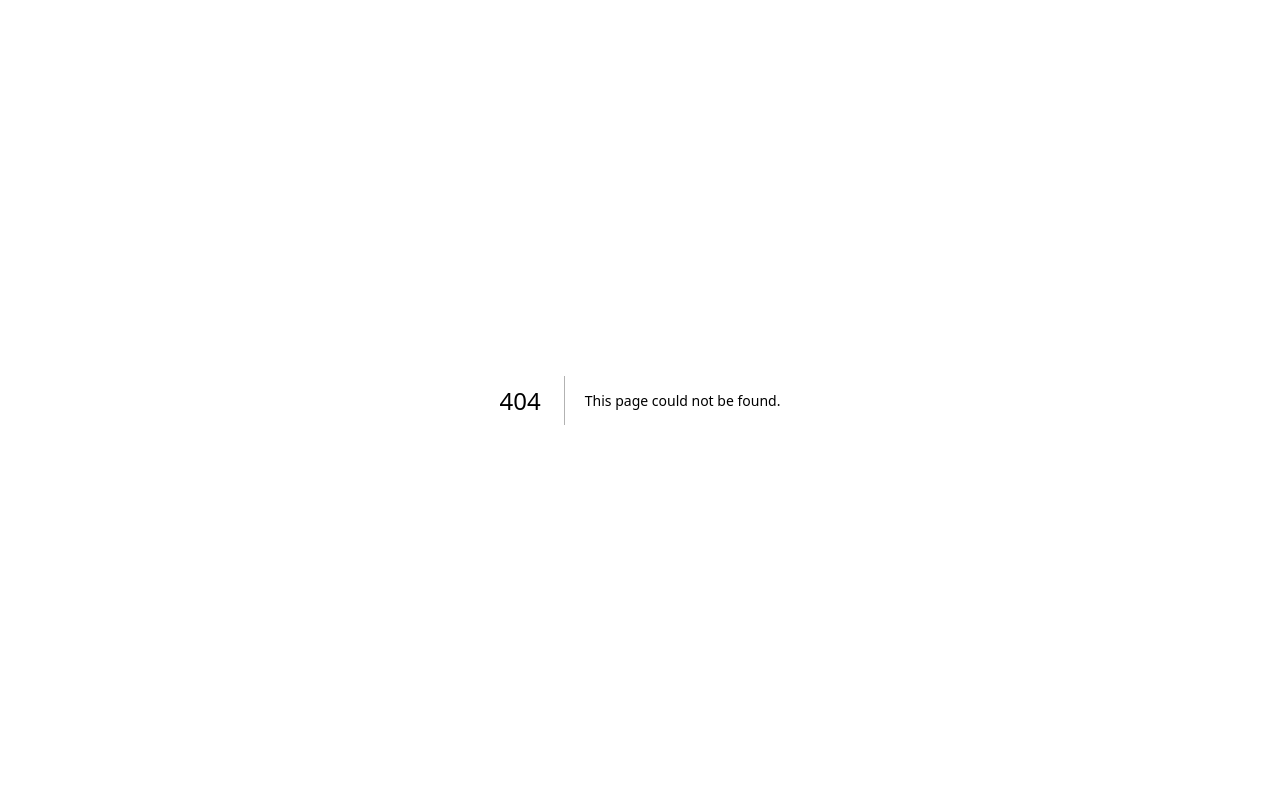
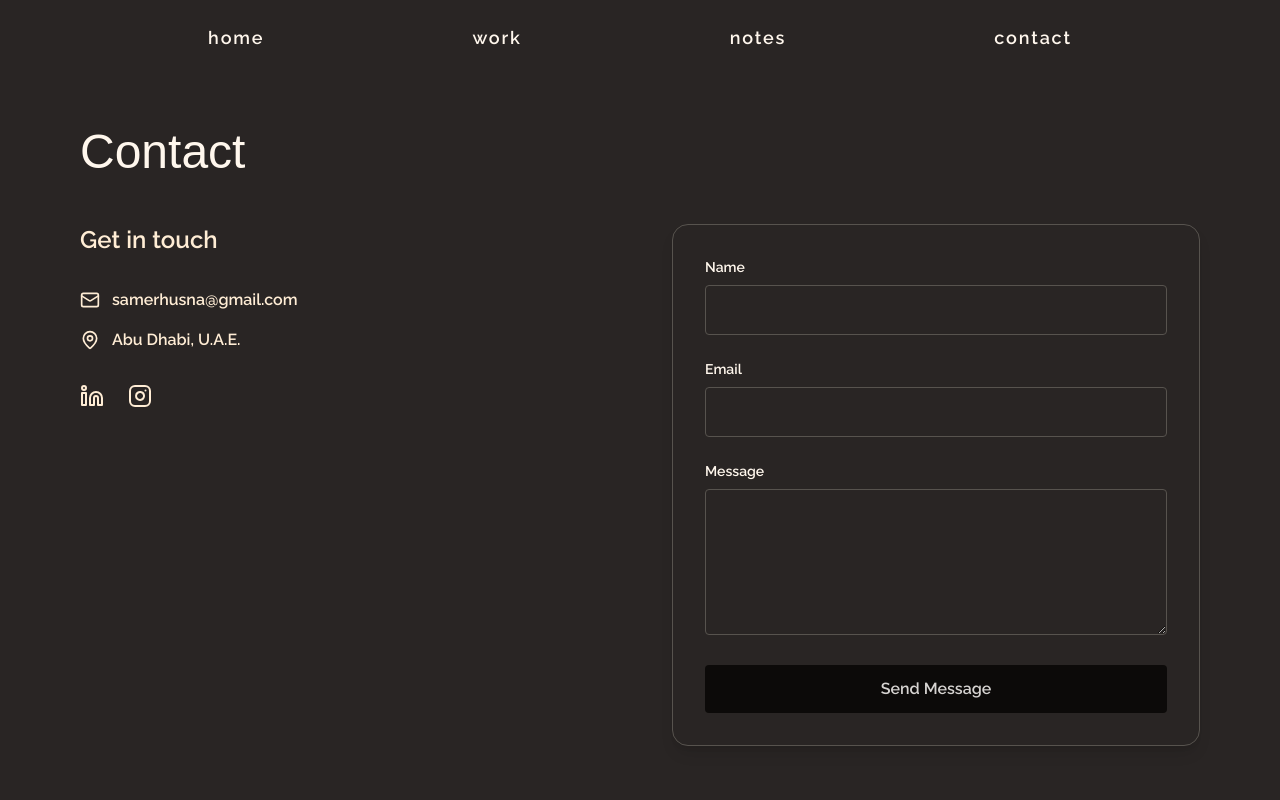
Before and after one commit to suhaamber/husna-samer, a Next.js app: page /contact in a window 1280 px wide. Before the commit this address had no page. Shown: the top 800 px of the page. Built offline with nearby package versions, Linux system fonts and the light colour scheme; a web font is replaced by a local one.

Commit message:
added contact page, monor adjustments to footer, page color, navbar

```diff
--- a/app/components/Footer.tsx
+++ b/app/components/Footer.tsx
@@ -2,7 +2,7 @@ export default function Footer() {
     return (
         <section
           id="contact"
-          className="bg-stone-900 text-orange-50 py-12 px-6 md:px-20"
+          className="bg-stone-800 text-orange-50 py-12 px-6 md:px-20"
         >
           {/* Divider line */}
           <div className="border-t border-orange-100 opacity-40 mb-8"></div>
--- a/app/components/Navbar.tsx
+++ b/app/components/Navbar.tsx
@@ -41,7 +41,7 @@ export default function Navbar() {
     >
       <ul className="flex justify-evenly py-6 text-orange-50 font-heading-thin italic tracking-widest text-sm sm:text-base md:text-lg">
         <li>
-          <Link href="/#about" className="hover:text-orange-300">
+          <Link href="/#home" className="hover:text-orange-300">
             home
           </Link>
         </li>
@@ -56,7 +56,7 @@ export default function Navbar() {
           </Link>
         </li>
         <li>
-          <Link href="/#contact" className="hover:text-orange-300">
+          <Link href="/contact" className="hover:text-orange-300">
             contact
           </Link>
         </li>
--- /dev/null
+++ b/app/contact/page.tsx
@@ -0,0 +1,107 @@
+"use client";
+
+import { Mail, MapPin, Instagram, Linkedin } from "lucide-react";
+import Navbar from "../components/Navbar";
+import Footer from "../components/Footer";
+
+export default function ContactPage() {
+  return (
+    <>
+      <Navbar />
+      <div className="min-h-screen bg-stone-800 text-orange-50 px-6 md:px-20 py-20 flex flex-col items-center">
+        <div className="w-full max-w-6xl">
+          <h1 className="text-5xl font-heading my-12 text-left">Contact</h1>
+
+          <div className="grid grid-cols-1 md:grid-cols-2 gap-16">
+            {/* Left Column — Contact Info */}
+            <div className="space-y-8 text-orange-100">
+              <div>
+                <h2 className="text-2xl font-heading-thin font-semibold mb-4">Get in touch</h2>
+              </div>
+
+              <div className="space-y-4 text-orange-100">
+                <div className="flex items-center gap-3">
+                  <Mail className="w-5 h-5 text-orange-100" />
+                  <span className="font-heading-thin">samerhusna@gmail.com</span>
+                </div>
+                <div className="flex items-center gap-3">
+                  <MapPin className="w-5 h-5 text-orange-100" />
+                  <span className="font-heading-thin">Abu Dhabi, U.A.E.</span>
+                </div>
+              </div>
+
+              <div className="flex gap-6 mt-6">
+                <a
+                  href="https://linkedin.com/in/yourprofile"
+                  target="_blank"
+                  rel="noopener noreferrer"
+                  className="hover:text-orange-400 transition"
+                >
+                  <Linkedin className="w-6 h-6" />
+                </a>
+                <a
+                  href="https://instagram.com/yourhandle"
+                  target="_blank"
+                  rel="noopener noreferrer"
+                  className="hover:text-orange-400 transition"
+                >
+                  <Instagram className="w-6 h-6" />
+                </a>
+              </div>
+            </div>
+
+            {/* Right Column — Contact Form */}
+            <form className="space-y-6 p-8 border border-stone-600 rounded-2xl shadow-lg">
+              <div>
+                <label htmlFor="name" className="block mb-2 text-sm font-heading-thin">
+                  Name
+                </label>
+                <input
+                  id="name"
+                  name="name"
+                  type="text"
+                  required
+                  className="w-full p-3 rounded bg-stone-800 text-white border border-stone-600 focus:outline-none focus:ring-2 focus:ring-stone-300"
+                />
+              </div>
+
+              <div>
+                <label htmlFor="email" className="block mb-2 text-sm font-heading-thin">
+                  Email
+                </label>
+                <input
+                  id="email"
+                  name="email"
+                  type="email"
+                  required
+                  className="w-full p-3 rounded bg-stone-800 text-white border border-stone-600 focus:outline-none focus:ring-2 focus:ring-stone-300"
+                />
+              </div>
+
+              <div>
+                <label htmlFor="message" className="block mb-2 text-sm font-heading-thin">
+                  Message
+                </label>
+                <textarea
+                  id="message"
+                  name="message"
+                  rows={5}
+                  required
+                  className="w-full p-3 rounded bg-stone-800 text-white border border-stone-600 focus:outline-none focus:ring-2 focus:ring-stone-300"
+                />
+              </div>
+
+              <button
+                type="submit"
+                className="w-full py-3 bg-stone-950 hover:bg-stone-900 text-stone-300 font-heading-thin font-semibold rounded transition"
+              >
+                Send Message
+              </button>
+            </form>
+          </div>
+        </div>
+      </div>
+      <Footer />
+    </>
+  );
+}
--- a/app/notes/page.tsx
+++ b/app/notes/page.tsx
@@ -9,8 +9,8 @@ export default function NotesPage() {
   return (
     <>
       <Navbar />
-      <main className="min-h-screen flex items-center justify-center text-orange-50 bg-stone-900">
-        <h1 className="text-3xl font-heading">Page under construction.</h1>
+      <main className="min-h-screen flex items-center justify-center text-orange-50 bg-stone-800">
+        <h1 className="text-xl md:text-3xl text-center font-heading">Page under construction.</h1>
       </main>
     </>
   );
--- a/app/work/[theme]/page.tsx
+++ b/app/work/[theme]/page.tsx
@@ -19,7 +19,7 @@ export default async function ThemePage({
 
   if (!theme) {
     return (
-      <main className="min-h-screen flex items-center justify-center text-orange-50 bg-stone-900">
+      <main className="min-h-screen flex items-center justify-center text-orange-50 bg-stone-800">
         <h1 className="text-3xl font-heading">Theme not found</h1>
       </main>
     );
@@ -28,7 +28,7 @@ export default async function ThemePage({
   return (
     <>
       <Navbar />
-      <main className="min-h-screen bg-stone-900 text-orange-50 px-6 md:px-20 py-24">
+      <main className="min-h-screen bg-stone-800 text-orange-50 px-6 md:px-20 py-24">
         {/* Subheading and Theme Title */}
         <FadeInWhenVisible>
           <div className="mb-12">
--- a/app/work/page.tsx
+++ b/app/work/page.tsx
@@ -13,7 +13,7 @@ export const metadata = {
 export default function WorkPage() {
   return (
     <>
-    <div className="min-h-screen bg-stone-900 text-orange-50 px-6 md:px-20 py-20 md:py-36">
+    <div className="min-h-screen bg-stone-800 text-orange-50 px-6 md:px-20 py-20 md:py-36">
       <Navbar />
       <main>
         <FadeInWhenVisible>
--- a/package.json
+++ b/package.json
@@ -11,6 +11,7 @@
   "dependencies": {
     "framer-motion": "^12.23.24",
     "install": "^0.13.0",
+    "lucide-react": "^0.552.0",
     "next": "16.0.0",
     "npm": "^11.6.2",
     "react": "19.2.0",
```
Also changed, not shown: app/notes.txt, 1 other file (tests, documents, lock files or other folders).
